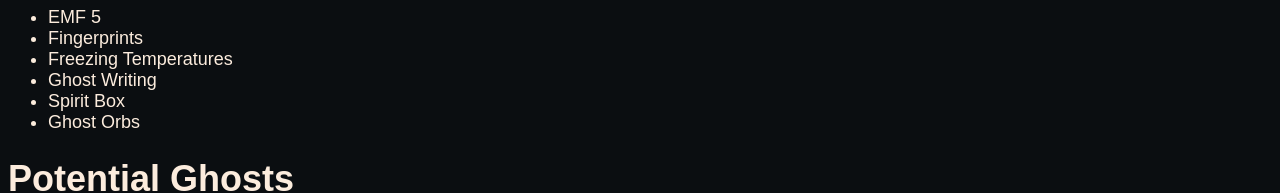
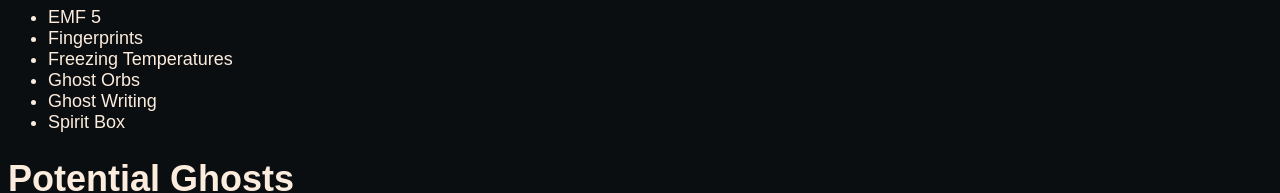
Before and after one commit to MysteryBlokHed/phasjournal, a Vue app: page / in a window 1280 px wide. Shown: the part 461-654 px from the top of the page. Built offline with nearby package versions, Linux system fonts and the light colour scheme.

Commit message:
Replace unnecessary for loops with Array.filter

```diff
--- a/src/components/EvidenceSelector.vue
+++ b/src/components/EvidenceSelector.vue
@@ -44,22 +44,21 @@ export default defineComponent({
       // If one ghost is left no evidence is needed
       if (this.ghosts.length === 1) return []
 
-      let needed = [] as Evidence[]
+      let needed = Object.values(Evidence)
+      let unneeded = needed.slice()
 
-      // Get evidence from all present ghosts
+      // Remove evidence not required by any ghost
       for (let ghost of this.ghosts)
-        for (let e of ghost.evidence) if (!needed.includes(e)) needed.push(e)
+        for (let e of ghost.evidence)
+          if (unneeded.includes(e)) unneeded.splice(unneeded.indexOf(e), 1)
+
+      needed = needed.filter((v) => !unneeded.includes(v))
 
       // Remove evidence marked as present/not present
-      let newNeeded = needed.slice()
-      for (let e of needed)
-        if (
-          this.evidencePresent.includes(e) ||
-          this.evidenceNotPresent.includes(e)
-        )
-          newNeeded.splice(newNeeded.indexOf(e), 1)
-
-      needed = newNeeded
+      needed = needed.filter(
+        (v) =>
+          !this.evidencePresent.includes(v) && !this.evidencePresent.includes(v)
+      )
 
       // Remove evidence potential ghosts have in common
       let combinedEvidence = [] as Evidence[][]
@@ -72,8 +71,7 @@ export default defineComponent({
 
         this.updateEvidenceInCommon(commonEvidence)
 
-        for (let e of commonEvidence)
-          if (needed.includes(e)) needed.splice(needed.indexOf(e), 1)
+        needed = needed.filter((v) => !commonEvidence.includes(v))
       }
 
       return needed
```
